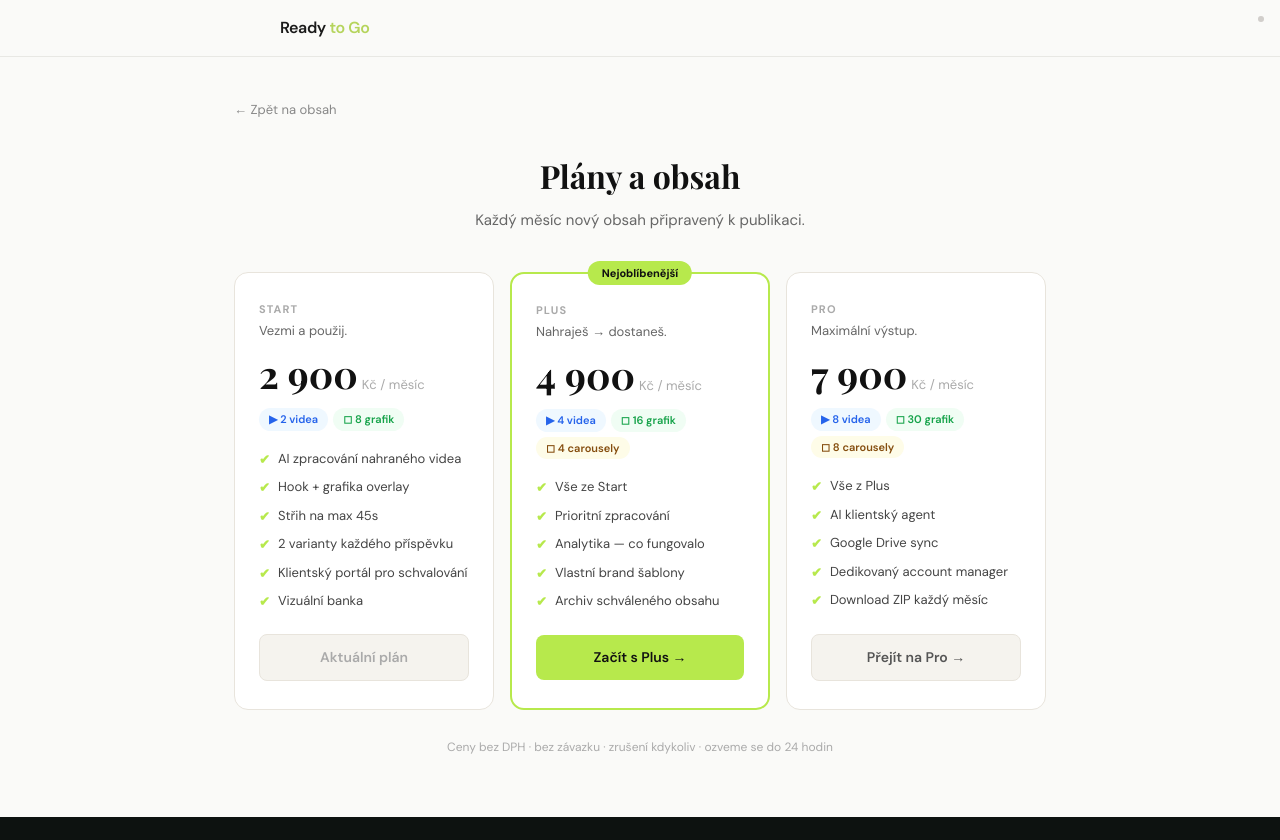
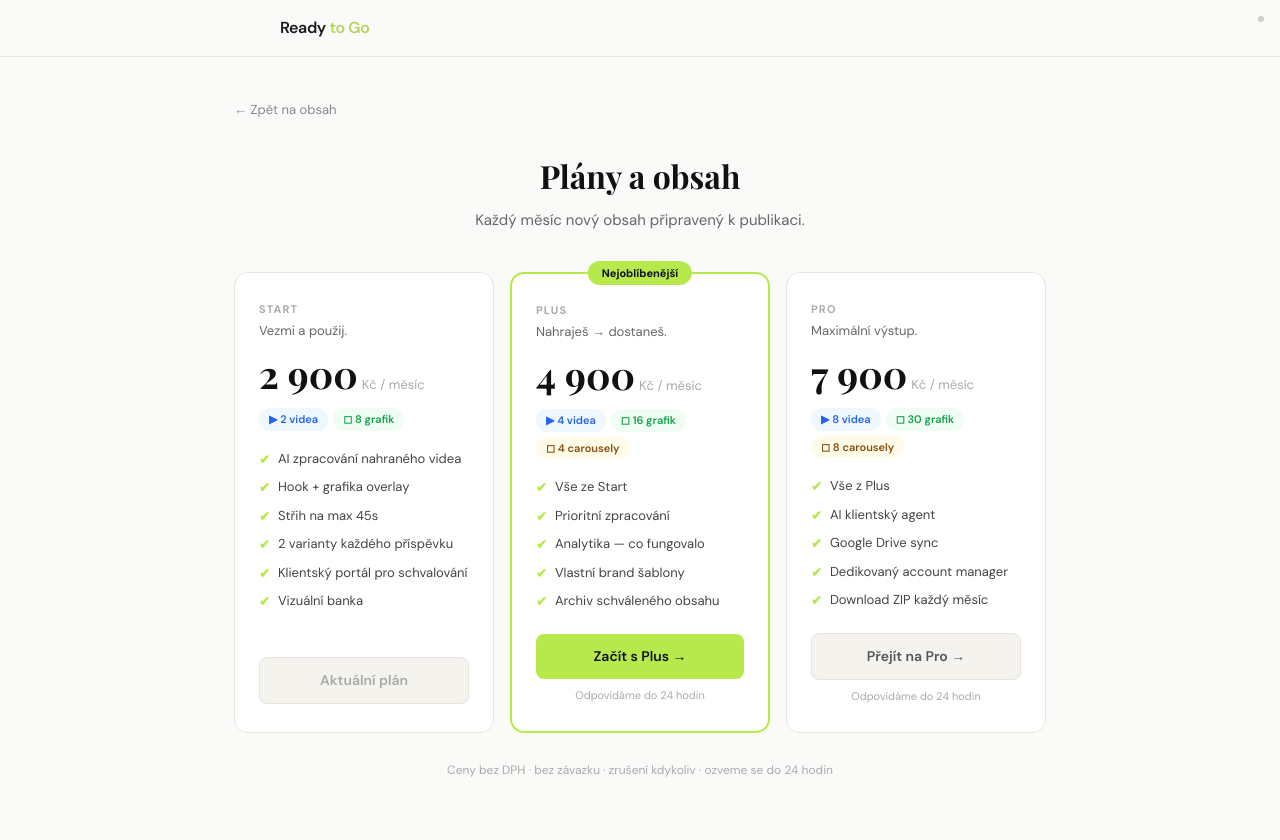
Before and after one commit to katarinabrics-eng/ai-content-studio, a Next.js app in the folder apps/content-studio/: page /client/1/rtg/plans in a window 1280 px wide. Before the commit the page ends 817 px from the top, so only its background shows below. Built offline with nearby package versions, Linux system fonts and the light colour scheme.

Commit message:
feat: rtg/plans CTA přes email, Stripe do backlogu

```diff
--- a/apps/content-studio/src/app/client/[projectCode]/rtg/plans/page.tsx
+++ b/apps/content-studio/src/app/client/[projectCode]/rtg/plans/page.tsx
@@ -280,28 +280,28 @@ function PlansInner() {
                   Aktuální plán
                 </div>
               ) : (
-                <button
-                  onClick={() =>
-                    alert(
-                      `Zájem o plán ${plan.name} — brzy dostupné. Napište nám na studio@lucifera.cz`
-                    )
-                  }
+                <div>
+                  <a
+                    href={`mailto:katarina@studiolucifera.cz?subject=${encodeURIComponent(`Zájem o RTG ${plan.name} - ${projectCode.toUpperCase()}`)}&body=${encodeURIComponent(`Dobrý den,\n\nmám zájem o přechod na plán RTG ${plan.name} (${plan.price.toLocaleString("cs-CZ")} Kč/měsíc).\n\nProjekt: ${projectCode.toUpperCase()}`)}`}
                     style={{
                       display: "block",
-                    width: "100%",
                       textAlign: "center",
                       padding: "12px 20px",
                       borderRadius: 8,
                       fontSize: 14,
                       fontWeight: 600,
-                    cursor: "pointer",
+                      textDecoration: "none",
                       background: plan.featured ? "#b7e94c" : "#f5f3ee",
                       color: plan.featured ? "#111" : "#555",
                       border: plan.featured ? "none" : "1px solid #e8e4dc",
                     }}
                   >
                     {plan.id === "plus" ? "Začít s Plus →" : "Přejít na Pro →"}
-                </button>
+                  </a>
+                  <p style={{ textAlign: "center", fontSize: 11, color: "#aaa", margin: "8px 0 0" }}>
+                    Odpovídáme do 24 hodin
+                  </p>
+                </div>
               )}
             </div>
           );
```
Also changed, not shown: 1 other file (tests, documents, lock files or other folders). Lines whose indentation alone changed are shown as unchanged.
